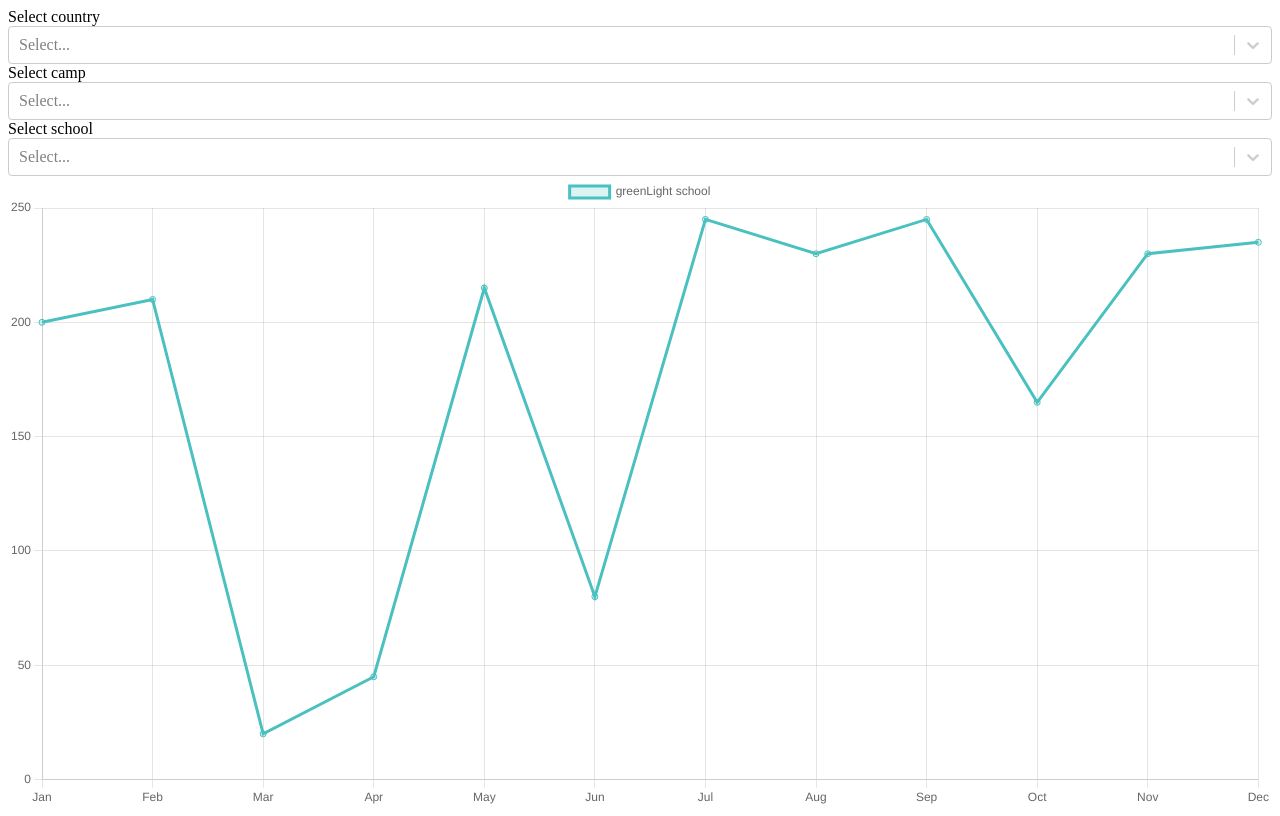
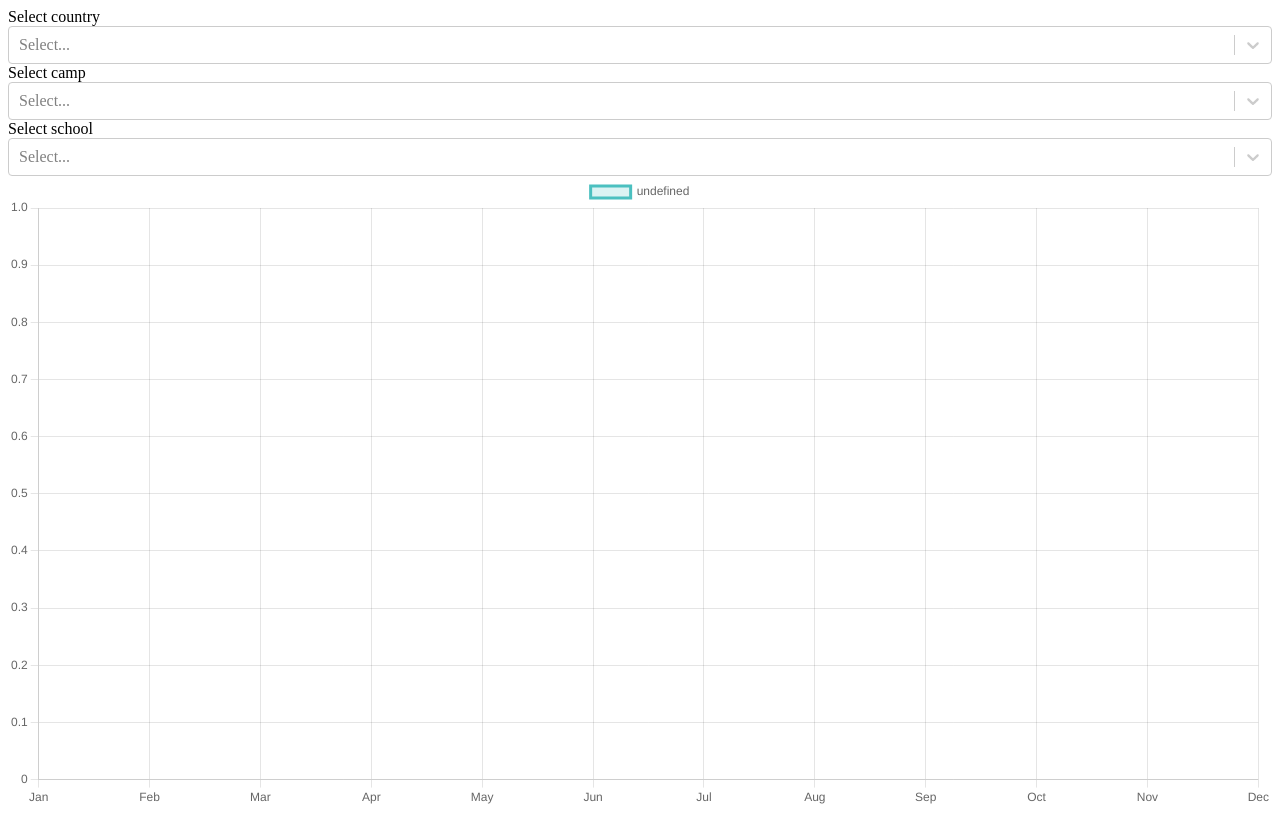
Before and after one commit to mai-mohamed/AnalysisChart, a React (Create React App) app: page / in a window 1280 px wide. Built offline with nearby package versions, Linux system fonts and the light colour scheme; data requests are answered from the project's data file.

Commit message:
droq=wing chart according to school and camp change

```diff
--- a/src/modules/lessons/components/charts/charts.tsx
+++ b/src/modules/lessons/components/charts/charts.tsx
@@ -25,6 +25,8 @@ ChartJS.register(
 
 type IProps = {
   data: ILessons[];
+  school?:string
+  camp?:string
 };
 
 const Charts: FC<IProps> = (props: IProps) => {
@@ -32,20 +34,20 @@ const Charts: FC<IProps> = (props: IProps) => {
   useEffect(() => {
 
     const yAxis = props.data.filter((row) => {
-      return (row.school == "Greenlight" && row.camp == "Kakuma")
+      return (row.school == props.school && row.camp == props.camp)
     });
 
     const lessonsArr = yAxis.map( (row)=> {
         return row.lessons;
     });
     setLessons(lessonsArr)
-  }, [props.data]);
+  }, [props.data,props.school,props.camp]);
 
   const chartData = {
     labels:monthsArr,
     datasets: [
       {
-        label: "greenLight school",
+        label:props.school,
         data:lessons,
         fill: false,
         backgroundColor: "rgba(75,192,192,0.2)",
@@ -55,15 +57,6 @@ const Charts: FC<IProps> = (props: IProps) => {
   };
   return (
     <div>
-      {/*
-      assume that we will draw a linear chart with the following data:
-      greenLight school
-      kenya country
-      kakuma camp
-
-      by default we have the x axis
-      we need y axis data
-       */}
       <Line data={chartData} />
     </div>
   );
--- a/src/modules/lessons/components/selections/selections.tsx
+++ b/src/modules/lessons/components/selections/selections.tsx
@@ -2,17 +2,18 @@ import { ChangeEvent, FC, useEffect, useState } from "react";
 import { ILessons } from "../../../../shared/models/lessons.model";
 import InputSelect from "../../../../shared/components/Select/Select";
 import { selectOptions } from "../../../../shared/models/selectOptions.model";
-import {getUniqueSet, strArrToObjArr} from "../../../../shared/utils/utils";
+import { getUniqueSet, strArrToObjArr } from "../../../../shared/utils/utils";
 
 type IProps = {
   data: ILessons[];
+  handleSchoolChange?: any
+  handleCampChange?:any
 };
 
 const Selections: FC<IProps> = (props: IProps) => {
   const [countryOptions, setCountryOptions] = useState<selectOptions[]>([]);
   const [campOptions, setCampOptions] = useState<selectOptions[]>([]);
   const [schoolOptions, setSchoolOptions] = useState<selectOptions[]>([]);
-
 
   useEffect(() => {
     const countrySet: string[] = getUniqueSet(props.data, "country");
@@ -23,25 +24,24 @@ const Selections: FC<IProps> = (props: IProps) => {
 
     const schoolSet: string[] = getUniqueSet(props.data, "school");
     setSchoolOptions(strArrToObjArr(schoolSet));
-
   }, [props.data]);
 
-  const handleSelectChange = (e: ChangeEvent<HTMLSelectElement>) => {console.log(e)};
+
   return (
     <div>
       <InputSelect
         label="Select country"
-        handleSelectChange={(e)=>handleSelectChange(e)}
+        handleSelectChange={(e)=>props.handleCampChange(e)}
         options={countryOptions}
       />
-       <InputSelect
+      <InputSelect
         label="Select camp"
-        handleSelectChange={handleSelectChange}
+        handleSelectChange={(e)=>props.handleCampChange(e)}
         options={campOptions}
       />
-       <InputSelect
+      <InputSelect
         label="Select school"
-        handleSelectChange={handleSelectChange}
+        handleSelectChange={(e)=>props.handleSchoolChange(e)}
         options={schoolOptions}
       />
     </div>
--- a/src/modules/lessons/lessons.tsx
+++ b/src/modules/lessons/lessons.tsx
@@ -1,23 +1,39 @@
-import {FC, useEffect} from "react";
+import {ChangeEvent, FC, useEffect, useState} from "react";
 import {useDispatch, useSelector} from "react-redux";
 import {ILessons} from "../../shared/models/lessons.model";
+import {selectOptions} from "../../shared/models/selectOptions.model";
 import Charts from "./components/charts/charts";
 import Selections from "./components/selections/selections";
 import {getLessonsData} from "./redux/actions";
 
 const Lessons:FC=()=>{
+    const [selectedSchool,setSelectedSchool]=useState<string>()
+    const [selectedCamp,setSelectedCamp]=useState<string>()
     const dispatch=useDispatch();
     const lessons =useSelector((state:ILessons)=>state.lessons)
     useEffect(()=>{
         dispatch(getLessonsData())
     },[])
+    const handleSchoolChange= (e: selectOptions) => {
+        setSelectedSchool(e.label)
+      };
+      const handleCampChange= (e: selectOptions) => {
+        setSelectedCamp(e.label)
+      };
+
+
     return(
         <div className="lessons-wrapper">
            <Selections  //@ts-ignore
-            data={lessons.lessonsData}/>
+            data={lessons.lessonsData}
+            handleSchoolChange={handleSchoolChange}
+            handleCampChange={handleCampChange}/>
             <Charts
              //@ts-ignore
-            data={lessons.lessonsData}/>
+            data={lessons.lessonsData}
+            school={selectedSchool}
+            camp={selectedCamp}
+            />
         </div>
     )
 }
```
